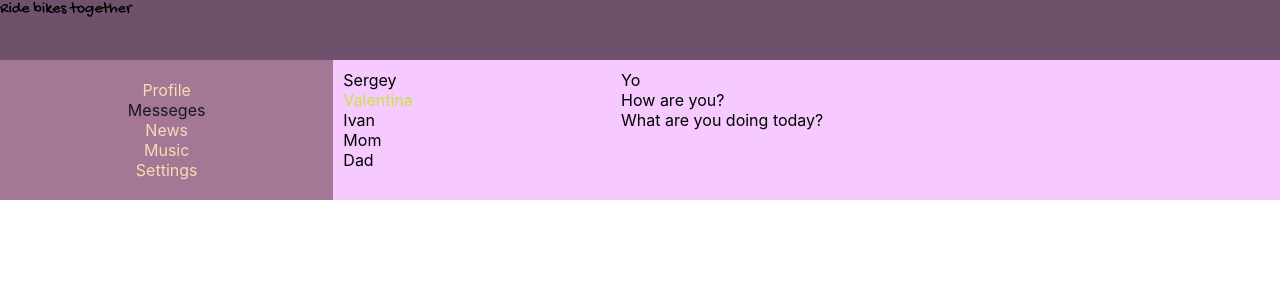
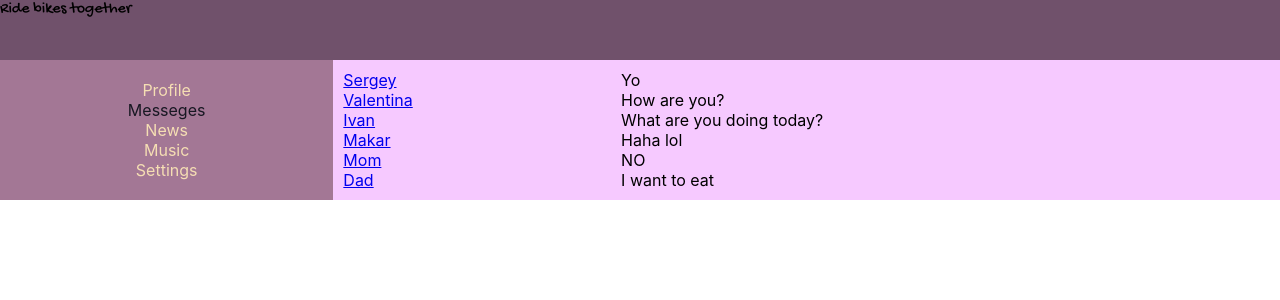
Before and after one commit to aermk/social-network-react-app, a React (Create React App) app: page /dialogs in a window 1280 px wide. Shown: the top 300 px of the page. Built offline with nearby package versions, Linux system fonts and the light colour scheme.

Commit message:
added props for dialogs, profile (v22)

```diff
--- a/src/App.css
+++ b/src/App.css
@@ -14,4 +14,5 @@
   grid-area: c;
   background-color: rgb(246,201,255);
 
+
 }
--- a/src/components/Dialogs/Dialogs.jsx
+++ b/src/components/Dialogs/Dialogs.jsx
@@ -1,21 +1,44 @@
 import React from 'react';
 import styles from './Dialogs.module.css'
+import { NavLink } from 'react-router-dom/cjs/react-router-dom.min';
+
+const DialogsItem = (props) => {
+  let path = '/dialogs/' + props.id;
+  return (
+      <div className={`${styles.dialog} ${styles.activeLink}`}>
+        <NavLink to={path}>{props.name}</NavLink>
+      </div>
+  )
+}
+
+const Message = (props) => {
+  return (
+    <div className={styles.message}>
+      {props.message}
+    </div>
+  )
+}
 
 
 const Dialogs = () => {
   return(
       <div className ={styles.dialogs}>
         <div className={styles.dialogsItems}>
-            <div className={styles.dialog}>Sergey</div>
-            <div className={styles.dialog  + ' ' + styles.active}>Valentina</div>
-            <div className={styles.dialog}>Ivan</div>
-            <div className={styles.dialog}>Mom</div>
-            <div className={styles.dialog}>Dad</div>
-        </div>
+        <DialogsItem name='Sergey' id='1'/>
+        <DialogsItem name='Valentina' id='2'/>
+        <DialogsItem name='Ivan' id='3'/>
+        <DialogsItem name='Makar' id='4'/>
+        <DialogsItem name='Mom' id='5'/>
+        <DialogsItem name='Dad' id='6'/>
+      </div>
+
       <div className={styles.messages}>
-        <div className={styles.message}>Yo</div>
-        <div className={styles.message}>How are you?</div>
-        <div className={styles.message}>What are you doing today?</div>
+        <Message message ='Yo'/>
+        <Message message ='How are you?'/>
+        <Message message='What are you doing today?'/>
+        <Message message='Haha lol'/>
+        <Message message='NO'/>
+        <Message message='I want to eat'/>
       </div>
     </div>
   )
--- a/src/components/Dialogs/Dialogs.module.css
+++ b/src/components/Dialogs/Dialogs.module.css
@@ -8,8 +8,12 @@
   padding: 10px;
 }
 
-.dialogsItems .active {
+.activeLink {
   color:  rgb(202, 226, 64);
+}
+
+.dialog {
+  text-decoration: none;
 }
 
 .messages {
--- a/src/components/Profile/MyPosts/MyPosts.jsx
+++ b/src/components/Profile/MyPosts/MyPosts.jsx
@@ -4,12 +4,15 @@ import Post from './Post/Post';
 
 const MyPosts = () => {
   return(
-        <div>
-          my posts
+        <div className={styles.postsBlock}>
+          <h3>my posts</h3>
           <div>
-            <textarea></textarea>
-            <button>Add post</button>
-            <button>Remove</button>
+            <div>
+              <textarea></textarea>
+            </div>
+            <div>
+              <button>Add post</button>
+            </div>
           </div>
          <div className={styles.posts}>
             <Post message='I study react js' likescounter='15'/>
--- a/src/components/Profile/MyPosts/MyPosts.module.css
+++ b/src/components/Profile/MyPosts/MyPosts.module.css
@@ -0,0 +1,7 @@
+.postsBlock {
+  padding: 20px;
+}
+
+.posts {
+  margin-top: 20px;
+}
--- /dev/null
+++ b/src/components/Profile/MyPosts/ProfileInfo/ProfileInfo.jsx
@@ -0,0 +1,18 @@
+import React from 'react';
+import styles from './ProfileInfo.module.css';
+
+
+const ProfileInfo = (props) => {
+  return (
+    <div>
+      <div>
+        <img src='http://placekitten.com/1700/200'></img>
+      </div>
+      <div  className={styles.descriptionBlock}>
+        ava + descript
+      </div>
+    </div>
+  )
+}
+
+export default ProfileInfo;
--- /dev/null
+++ b/src/components/Profile/MyPosts/ProfileInfo/ProfileInfo.module.css
@@ -0,0 +1,3 @@
+.descriptionBlock {
+  padding: 20px;
+}
--- a/src/components/Profile/Profile.jsx
+++ b/src/components/Profile/Profile.jsx
@@ -1,16 +1,12 @@
 import React from 'react';
 import styles from './Profile.module.css';
 import MyPosts from './MyPosts/MyPosts';
+import ProfileInfo from './MyPosts/ProfileInfo/ProfileInfo'
 
 const Profile = () => {
   return(
     <div>
-      <div>
-        <img src='http://placekitten.com/1700/200'></img>
-      </div>
-      <div>
-        ava + descript
-      </div>
+      <ProfileInfo />
       <MyPosts />
     </div>
   )
```
Also changed, not shown: src/components/Profile/MyPosts/Post/Post.jsx (+1 -1 lines), src/App.js (line endings or trailing spaces).
